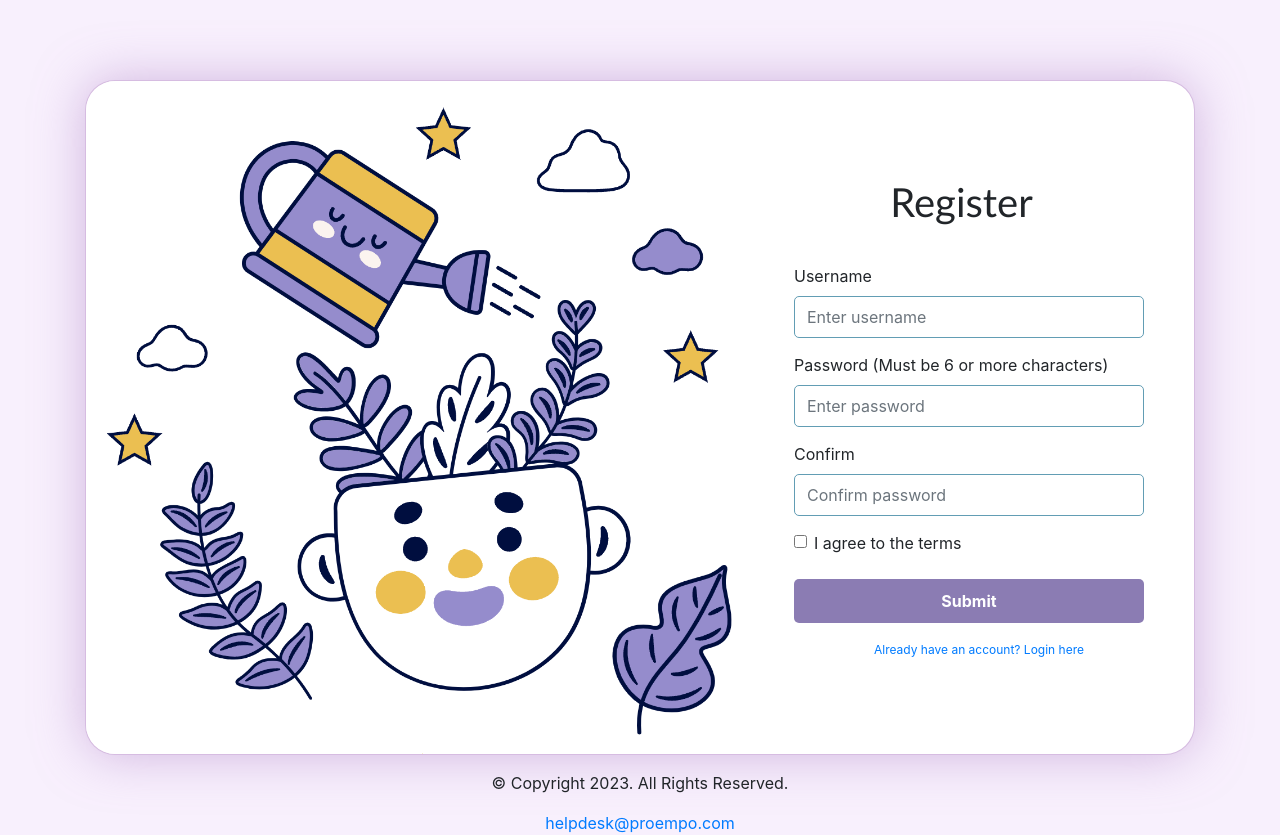
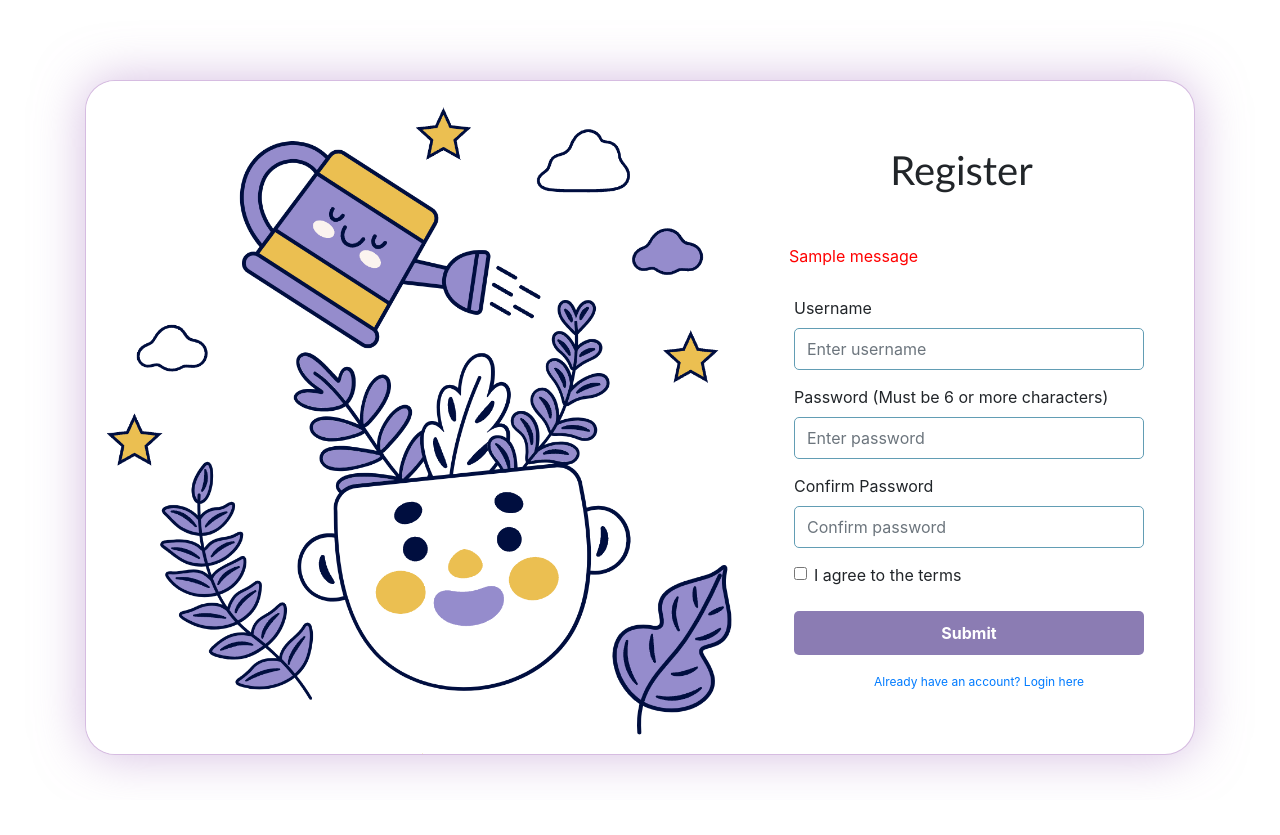
Before and after one commit to sategf/proempo-fl, a Flask app: page /sign-up in a window 1280 px wide. After the commit the page ends 777 px from the top, so only its background shows below. Run offline with Flask 3, Linux system fonts and the light colour scheme; tables that the repository leaves empty hold one stand-in row (values such as "Sample post"); one stand-in notice (Sample message) is shown; some libraries are stand-ins or nearby versions.

Commit message:
Fixed sign up page, added favicon, minor fixes to login page

```diff
--- a/website/templates/base.html
+++ b/website/templates/base.html
@@ -14,53 +14,72 @@
       href="https://stackpath.bootstrapcdn.com/font-awesome/4.7.0/css/font-awesome.min.css"
       crossorigin="anonymous"
     />
-    <link rel="stylesheet"
-href="https://cdnjs.cloudflare.com/ajax/libs/font-awesome/6.4.2/css/all.min.css">
+    <link
+      rel="stylesheet"
+      href="https://cdnjs.cloudflare.com/ajax/libs/font-awesome/6.4.2/css/all.min.css"
+    />
 
     <title>{% block title %}Home{% endblock %}</title>
   </head>
+  <link
+    rel="shortcut icon"
+    href="{{ url_for('static', filename='favicon.ico') }}"
+  />
   <body>
     <nav class="navbar navbar-expand-sm navbar-light">
       <div class="container-fluid">
         <div class="navbar-collapse" id="navbarNav">
-          <ul class="navbar-nav"
+          <ul class="navbar-nav">
+            {% if user.is_authenticated %}
             <li class="nav-item">
               <a class="nav-link" id="home" href="/">
-                <i class="fa fa-house"></i>&nbsp;Home</a>
+                <i class="fa fa-house"></i>&nbsp;Home</a
+              >
             </li>
             <li class="nav-item">
               <a class="nav-link" id="To do" href="/tasks">
-                <i class="fa fa-list"></i>&nbsp;Tasks</a>
+                <i class="fa fa-list"></i>&nbsp;Tasks</a
+              >
             </li>
             <li class="nav-item">
               <a class="nav-link" id="Journal" href="/journal">
-                <i class="fa fa-book-open"></i>&nbsp;Journal</a>
+                <i class="fa fa-book-open"></i>&nbsp;Journal</a
+              >
             </li>
             <li class="nav-item">
               <a class="nav-link" id="Help" href="/help">
-                <i class="fa fa-brain"></i>&nbsp;Self Help</a>
+                <i class="fa fa-brain"></i>&nbsp;Self Help</a
+              >
             </li>
             <li class="nav-item">
               <a class="nav-link" id="FAQ" href="/FAQ">
-                <i class="fa fa-circle-question"></i>&nbsp;FAQ</a>
+                <i class="fa fa-circle-question"></i>&nbsp;FAQ</a
+              >
             </li>
             <li class="nav-item">
               <a class="nav-link" id="Support" href="/Support">
-                <i class="fa fa-circle-user"></i>&nbsp;Support</a> <!--Support link on nav bar-->
+                <i class="fa fa-circle-user"></i>&nbsp;Support</a
+              >
+              <!--Support link on nav bar-->
             </li>
           </ul>
-          <ul class="navbar-nav ml-auto"> <!-- Align items to the right -->
+          <ul class="navbar-nav ml-auto">
+            <!-- Align items to the right -->
             {% if user.is_authenticated %}
             <li class="nav-item">
               <a class="nav-link" id="About" href="/About">
-                <i class=" fa fa-circle-info"></i>&nbsp;About</a> <!--About link on nav bar-->
+                <i class="fa fa-circle-info"></i>&nbsp;About</a
+              >
+              <!--About link on nav bar-->
             </li>
             <li class="nav-item">
               <a class="nav-link" id="logout" href="/logout">
-                Logout&nbsp;<i class="fa fa-right-from-bracket"></i></a>
+                Logout&nbsp;<i class="fa fa-right-from-bracket"></i
+              ></a>
             </li>
             {% else %}
-            {% endif %}
+            <br />
+            {% endif %}{% endif %}
           </ul>
         </div>
       </div>
@@ -155,7 +174,7 @@ href="https://cdnjs.cloudflare.com/ajax/libs/font-awesome/6.4.2/css/all.min.css"
         padding: 0;
         border-bottom-left-radius: 50px;
         border-bottom-right-radius: 50px;
-        padding: 10px
+        padding: 10px;
       }
 
       /*.navbar-nav {
@@ -168,7 +187,7 @@ href="https://cdnjs.cloudflare.com/ajax/libs/font-awesome/6.4.2/css/all.min.css"
       .nav-item {
         margin: 0 6.5px; /* Add spacing between the nav items */
         /*border-left: 1px solid rgba(0,0,0,.5)*/ /*Separator between items*/
-       }
+      }
 
       .alert {
         background-color: #585a58d5;
@@ -181,13 +200,13 @@ href="https://cdnjs.cloudflare.com/ajax/libs/font-awesome/6.4.2/css/all.min.css"
         width: 100%;
         height: 2.5rem;
       }
-
-
     </style>
     {% endblock %}
   </body>
   <footer>
-		<p><center>&copy; Copyright 2023. All Rights Reserved.</center></p>
-		<p><center><a href="helpdesk@proempo.com">helpdesk@proempo.com</a></center></p>
-	</footer>
+    <p><center>&copy; Copyright 2023. All Rights Reserved.</center></p>
+    <p>
+      <center><a href="helpdesk@proempo.com">helpdesk@proempo.com</a></center>
+    </p>
+  </footer>
 </html>
--- a/website/templates/login.html
+++ b/website/templates/login.html
@@ -16,6 +16,10 @@
     />
     <title>{% block title %}Login{% endblock %}</title>
   </head>
+  <link
+    rel="shortcut icon"
+    href="{{ url_for('static', filename='favicon.ico') }}"
+  />
   <div class="container">
     <div class="login-container">
       <div class="login-content">
@@ -178,8 +182,6 @@ label {
       height: auto;
       align-self: flex-end;
       border-radius: 30px;
-      border-top-left-radius: 0px;
-      border-bottom-left-radius: 0px;
     }
 
     .image-container {
--- a/website/templates/sign_up.html
+++ b/website/templates/sign_up.html
@@ -1,6 +1,29 @@
-{% extends "base.html" %} {% block title %}Sign Up{% endblock %} {% block
-content %}
-<div class="signup-container">
+<!DOCTYPE html>
+<html>
+  <head>
+    <meta charset="utf-8" />
+    <meta name="viewport" content="width=device-width, initial-scale=1" />
+    <link
+      rel="stylesheet"
+      href="https://stackpath.bootstrapcdn.com/bootstrap/4.4.1/css/bootstrap.min.css"
+      integrity="sha384-Vkoo8x4CGsO3+Hhxv8T/Q5PaXtkKtu6ug5TOeNV6gBiFeWPGFN9MuhOf23Q9Ifjh"
+      crossorigin="anonymous"
+    />
+    <link
+      rel="stylesheet"
+      href="https://stackpath.bootstrapcdn.com/font-awesome/4.7.0/css/font-awesome.min.css"
+      crossorigin="anonymous"
+    />
+    <link
+      rel="stylesheet"
+      href="https://cdnjs.cloudflare.com/ajax/libs/font-awesome/6.4.2/css/all.min.css"
+    />
+
+    <title>{% block title %}Sign-Up{% endblock %}</title>
+  </head>
+  <link rel="shortcut icon" href="{{ url_for('static', filename='favicon.ico') }}">
+<div class="container">
+  <div class="signup-container">
   <div class="signup-content">
     <div class="image-container">
       <img src="../static/pic4.png" alt="Login Image" class="signup-image" />
@@ -8,7 +31,16 @@ content %}
 <form method="POST">
   <br />
   <h3 class="signup-title">Register</h3>
-
+  <div class="flash-messages">
+    {% with messages = get_flashed_messages(with_categories=true) %} {%
+    if messages %} {% for category, message in messages %}
+    <div
+      class="alert {% if category == 'error' %}alert-danger{% else %}alert-success{% endif %}"
+    >
+      {{ message }}
+    </div>
+    {% endfor %} {% endif %} {% endwith %}
+  </div>
   <div class="form-group">
     <label for="username">Username</label>
     <input
@@ -30,7 +62,7 @@ content %}
     />
   </div>
   <div class="form-group">
-    <label for="password2">Confirm</label>
+    <label for="password2">Confirm Password</label>
     <input
       type="password"
       class="form-control"
@@ -54,11 +86,22 @@ content %}
 </form>
 </div>
 </div>
+</div>
 
 <style>
-  .navbar {
+  .alert {
+      background-color: #ffffff00;
+      text-align: left;
+      border: #585a58d5;
+      color: rgb(255, 0, 0);
+      /*margin-left: auto;
+        border-radius: 20px;*/
+    }
+
+  /*.navbar {
     display: none;
-  }
+  }*/
+
   .signup-container {
   max-width: 100%;
   margin: auto;
@@ -157,4 +200,4 @@ input[type=text]:focus, input[type=password]:focus{
 }
 
 </style>
-{% endblock %}
+</html>
```
Also changed, not shown: website/static/favicon.ico (added), 1 other file. Lines whose indentation alone changed are shown as unchanged.
